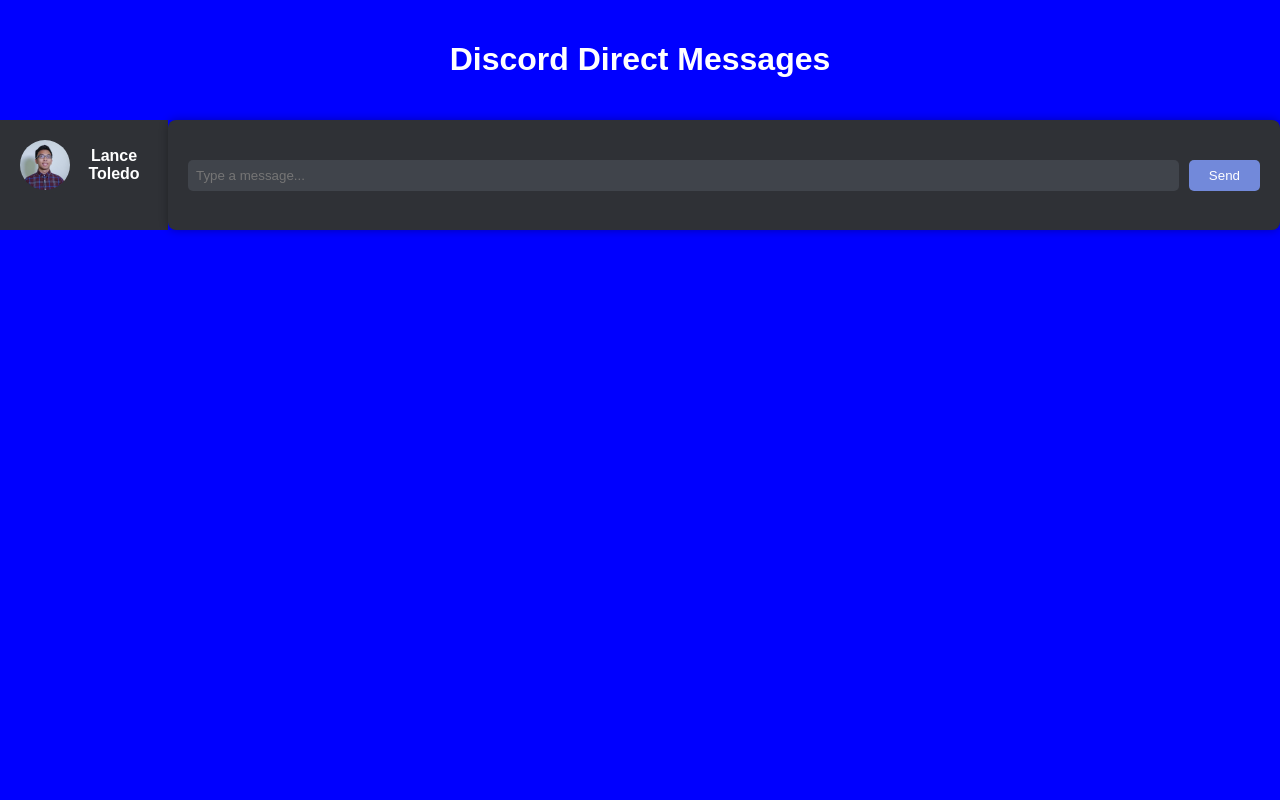
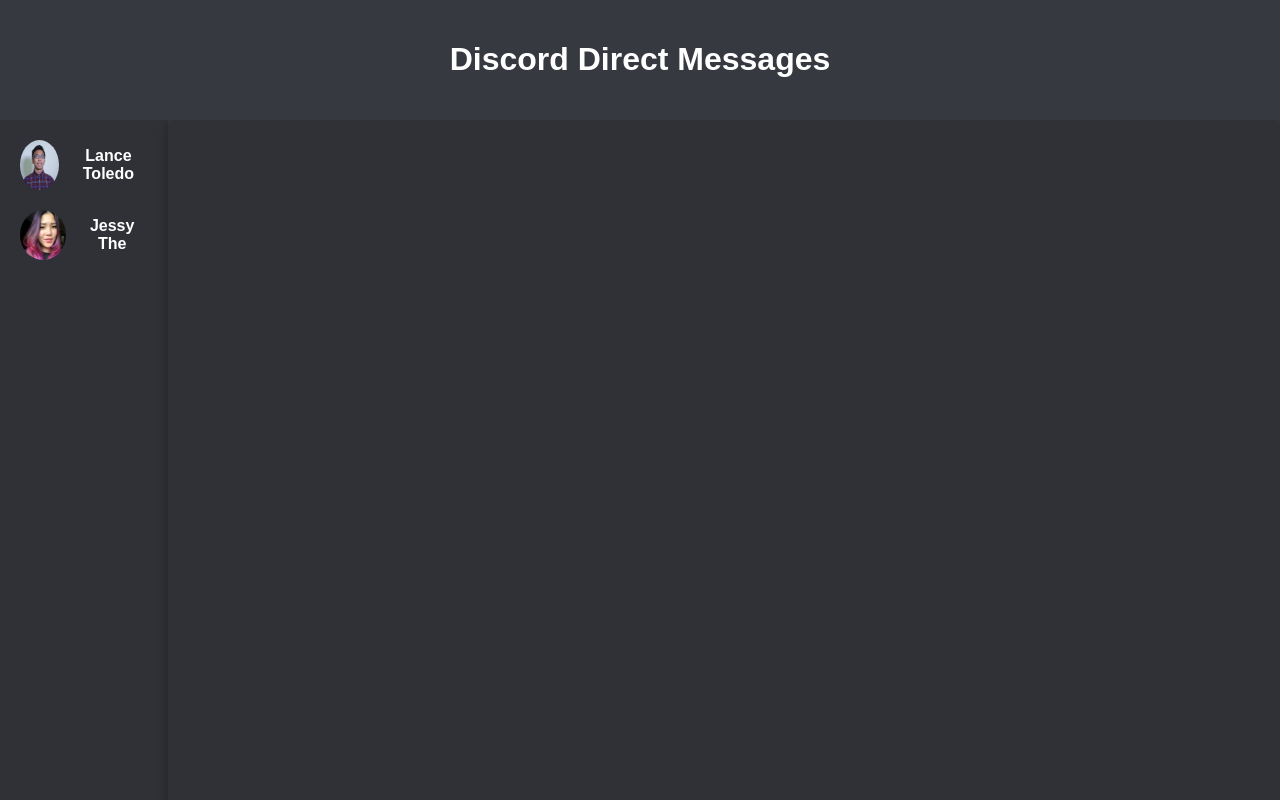
Before and after one commit to lancetoledo/chat-bot, a React (Create React App) app: page / in a window 1280 px wide. Shown: the top 800 px of the page. Built offline with nearby package versions, Linux system fonts and the light colour scheme.

Commit message:
ADD: Fixed the height of chat history and sidebar + added profile pictures to users

```diff
--- a/src/App.css
+++ b/src/App.css
@@ -1,4 +1,7 @@
 /* App.css */
+* {
+  overflow: hidden;
+}
 
 .App {
   text-align: center;
@@ -7,8 +10,10 @@
   color: #fff;
   font-family: Arial, sans-serif;
   height: 100%;
-  width: 100%;
-  background-color: blue;
+  width: 100vw;
+
+  /* background-color: blue; */
+
 }
 
 .App-header {
@@ -28,7 +33,8 @@
   /* Set chat container to flex 1 to take remaining space */
   display: flex;
   flex-direction: column;
-  max-height: 100%;
+  /* max-height: 100%; */
+  height: 100%;
   border-radius: 8px;
   background-color: #2f3136;
   box-shadow: 0 0 10px rgba(0, 0, 0, 0.3);
@@ -65,7 +71,8 @@
 }
 
 .chat-history {
-  max-height: 300px;
+  max-height: 1250px;
+  height: 1108px;
   overflow-y: auto;
   margin-bottom: 10px;
 }
--- a/src/Sidebar.css
+++ b/src/Sidebar.css
@@ -4,9 +4,7 @@
     background-color: #2f3136;
     color: #fff;
     width: 10%;
-    /* Set sidebar width to 30% */
-    height: 100%;
-    /* Set sidebar height to 100% */
+    height: 1160px;
     padding: 20px;
 }
 
--- a/src/components/Sidebar.js
+++ b/src/components/Sidebar.js
@@ -1,5 +1,6 @@
 // Sidebar.js
 import React from 'react';
+import User from './User';
 import '../Sidebar.css'; // Import CSS for sidebar styling
 import profile from '../bigger.jpg';
 
@@ -10,6 +11,7 @@
                 <img src={profile} alt="Profile" className="profile-picture" />
                 <span className="username">Lance Toledo</span>
             </div>
+            <User />
             {/* Add more sidebar elements as needed */}
         </div>
     );
--- /dev/null
+++ b/src/components/User.js
@@ -0,0 +1,13 @@
+import React from 'react'
+import profile from '../Jessypfp.jpg';
+
+function User() {
+    return (
+        <div className="user-profile">
+            <img src={profile} alt="Profile" className="profile-picture" />
+            <span className="username">Jessy The</span>
+        </div>
+    )
+}
+
+export default User
```
Also changed, not shown: src/Jessypfp.jpg (added).
